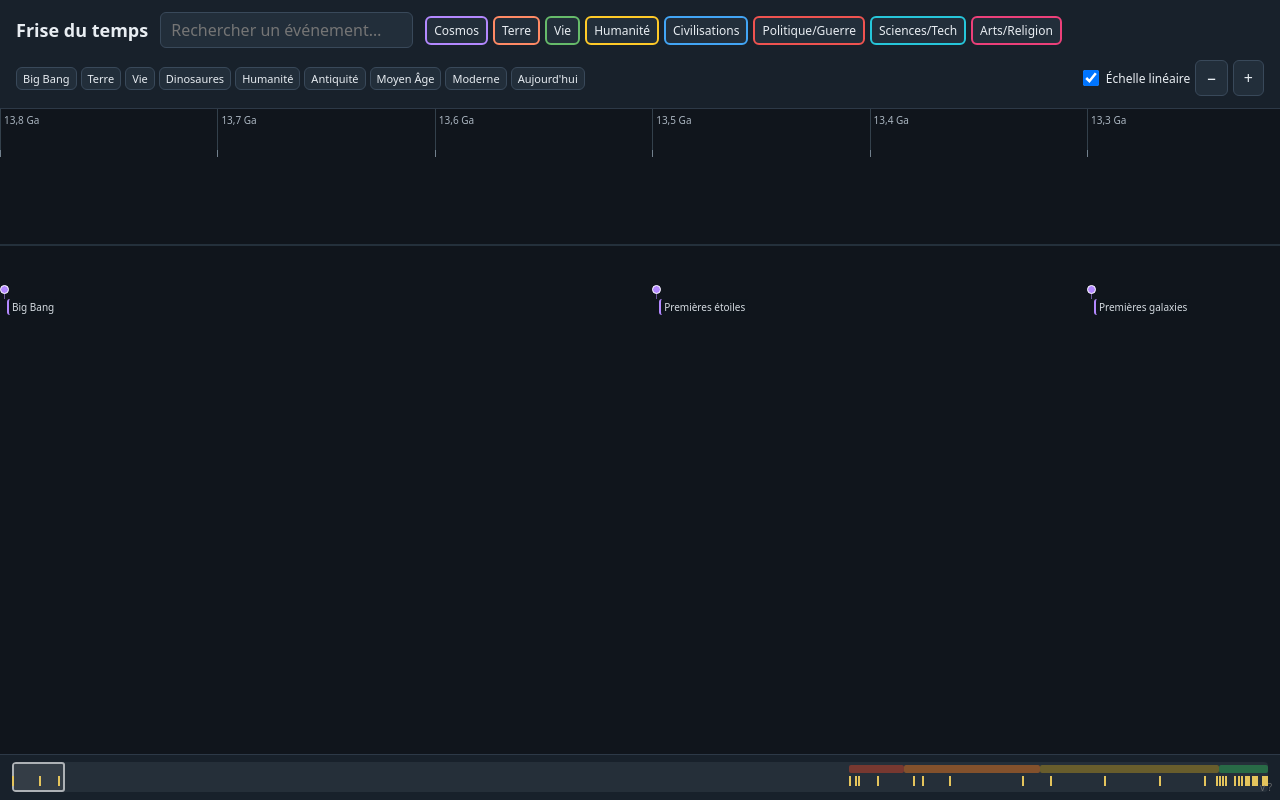
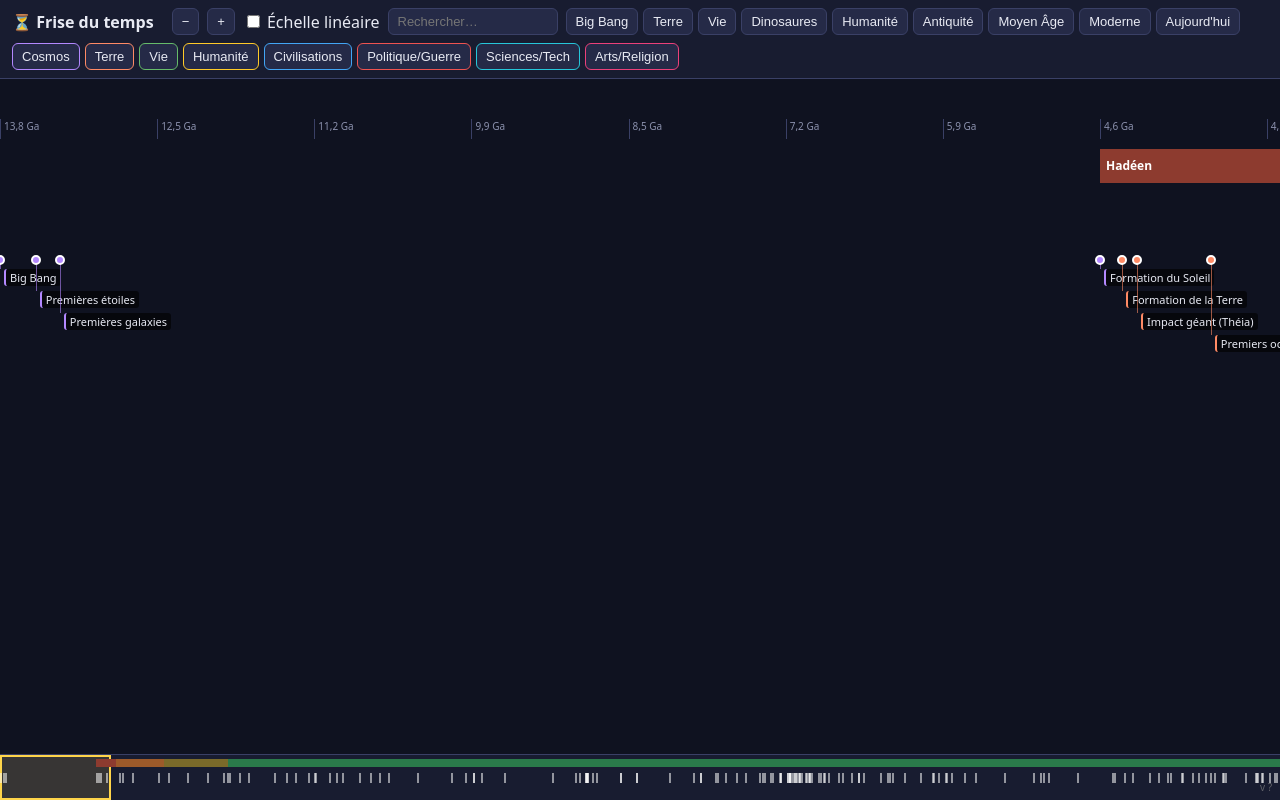
Before and after one commit to NotoriousBig62/Misc, a plain HTML site: page FriseDuTemps/index.html in a window 1280 px wide. Drawn offline with Linux system fonts and the light colour scheme; no server answers.

Commit message:
Restore timeline and load periods from periods.json

```diff
--- a/FriseDuTemps/index.html
+++ b/FriseDuTemps/index.html
@@ -1,35 +1,91 @@
-<!doctype html>
+<!DOCTYPE html>
 <html lang="fr">
 <head>
-<meta charset="utf-8">
+<meta charset="UTF-8">
 <meta name="viewport" content="width=device-width,initial-scale=1">
-<title>Frise du temps</title>
+<title>Frise du temps – du Big Bang à nos jours</title>
 <style>
-*{box-sizing:border-box}html,body{margin:0;height:100%;font-family:system-ui,-apple-system,Segoe UI,Roboto,sans-serif;background:#10151c;color:#e8edf2}body{display:flex;flex-direction:column;overflow:hidden}header{padding:12px 16px;background:#18212b;border-bottom:1px solid #2d3947;display:flex;align-items:center;gap:12px;flex-wrap:wrap}h1{font-size:18px;margin:0;font-weight:650}button,input{font:inherit;color:inherit;background:#222e3a;border:1px solid #39495a;border-radius:6px;padding:6px 10px}button{cursor:pointer}button:hover{background:#2c3d4e}input{min-width:190px}#filters{display:flex;gap:5px;flex-wrap:wrap}#filters button{font-size:12px;padding:4px 7px;border-width:2px}#filters button.off{opacity:.4;text-decoration:line-through}#controls{display:flex;gap:5px;align-items:center;margin-left:auto}#linearScale{width:16px;height:16px;min-width:0}label{font-size:12px;display:flex;align-items:center;gap:4px}#jump{display:flex;gap:4px;flex-wrap:wrap}#jump button{font-size:11px;padding:3px 6px}
-#view{position:relative;flex:1;overflow:auto;cursor:grab;background:#10151c;scrollbar-color:#506174 #18212b}#view.drag{cursor:grabbing}#tl{position:relative;height:100%;min-height:500px;background:linear-gradient(to bottom,transparent 0,transparent 135px,#24303b 135px,#24303b 137px,transparent 137px)}#axis{position:absolute;top:0;left:0;height:48px;border-bottom:1px solid #3b4855}#axis .tick{position:absolute;top:0;height:48px;border-left:1px solid #33404b;padding:4px 3px;font-size:10px;color:#aab5c0;white-space:nowrap}#axis .tick:before{content:"";position:absolute;bottom:0;left:-1px;height:7px;border-left:1px solid #72808d}
-.seg{position:absolute;top:52px;height:28px;border-radius:4px;border:1px solid #ffffff42;overflow:hidden;cursor:pointer;z-index:2;min-width:2px}.seg.row2{top:84px;height:25px}.seg.row3{top:113px;height:22px}.seg.row4{top:139px;height:20px}.segLabel{font-size:10px;white-space:nowrap;padding:2px 4px;display:block;text-shadow:0 1px 2px #000;pointer-events:none}.seg:hover{filter:brightness(1.25);z-index:5}
-.ev{position:absolute;top:0;z-index:4;cursor:pointer}.stem{position:absolute;left:4px;width:1px;background:var(--c);opacity:.55}.dot{position:absolute;left:0;width:9px;height:9px;border-radius:50%;background:var(--c);border:1px solid #fff}.lbl{position:absolute;left:7px;white-space:nowrap;font-size:10px;color:#d5dbe1;background:#10151ce8;padding:1px 3px;border-radius:3px;border-left:2px solid var(--c);max-width:180px;overflow:hidden;text-overflow:ellipsis}.ev:hover{z-index:7}.ev:hover .lbl,.ev.hl .lbl{color:white;background:#33404b;max-width:none}.ev.hl .dot{box-shadow:0 0 0 4px #ffffff50}
-#miniWrap{height:46px;background:#18212b;border-top:1px solid #2d3947;padding:7px 12px;flex:none}#mini{height:30px;position:relative;background:#252f39;border-radius:4px;overflow:hidden}.m{position:absolute;top:3px;height:8px;opacity:.8;border-radius:2px}.e{position:absolute;top:14px;width:2px;height:10px;background:#e4c45c}.win{position:absolute;top:0;height:100%;border:2px solid #fff9;background:#ffffff12;cursor:grab;min-width:12px;border-radius:3px}.win.dragging{cursor:grabbing}#panel{display:none;position:fixed;right:16px;top:76px;width:min(360px,calc(100vw - 32px));max-height:65vh;overflow:auto;background:#202b36;border:1px solid #465565;border-radius:10px;padding:14px;z-index:12;box-shadow:0 10px 35px #0009}#panel h2{font-size:16px;margin:0 0 6px}#panel p{font-size:13px;line-height:1.45;margin:5px 0}#imgTip{display:none;position:fixed;z-index:20;width:min(320px,80vw);background:#202b36;border:1px solid #607080;border-radius:8px;padding:7px;pointer-events:none;box-shadow:0 8px 28px #0009}#imgTip .imageArea{height:180px;display:flex;align-items:center;justify-content:center;font-size:12px;color:#b9c5d0}#imgTip img{max-width:100%;max-height:100%;object-fit:contain}#imgTip .caption{font-size:12px;font-weight:600;padding-top:4px}#out{display:none}
+:root{--bg:#0f1220;--panel:#181c30;--txt:#e8eaf3;--mut:#8b91ad;--line:#3a4066}
+*{box-sizing:border-box}
+body{margin:0;background:var(--bg);color:var(--txt);font-family:system-ui,Segoe UI,Arial,sans-serif;height:100vh;display:flex;flex-direction:column;overflow:hidden}
+header{padding:8px 12px;background:var(--panel);display:flex;flex-wrap:wrap;gap:8px;align-items:center;border-bottom:1px solid var(--line)}
+header h1{font-size:16px;margin:0 10px 0 0}
+button,input{background:#252a47;color:var(--txt);border:1px solid var(--line);border-radius:6px;padding:5px 9px;font-size:13px;cursor:pointer}
+button:hover{background:#343b66}
+button.off{opacity:.35}
+input{cursor:text;width:170px}
+#jump,#filters{display:flex;flex-wrap:wrap;gap:5px}
+#view{flex:1;position:relative;overflow-x:scroll;overflow-y:hidden;cursor:grab}
+#view.drag{cursor:grabbing}
+#tl{position:relative;height:100%}
+.seg{position:absolute;top:70px;height:34px;line-height:34px;font-size:12px;padding:0 6px;white-space:nowrap;overflow:visible;border-right:1px solid #0008;color:#fff;font-weight:600;cursor:pointer;user-select:none}
+.seg .segLabel{position:sticky;left:0;display:block;width:100%;height:100%;overflow:hidden;white-space:nowrap}
+.row2{top:106px;height:26px;line-height:26px;font-size:11px;opacity:.85}
+.row3{top:134px;height:24px;line-height:24px;font-size:11px;opacity:.7}
+.row4{top:160px;height:22px;line-height:22px;font-size:11px;opacity:.7}
+#axis{position:absolute;top:40px;left:0;right:0;height:26px}
+.tick{position:absolute;top:0;font-size:10px;color:var(--mut);border-left:1px solid var(--line);padding-left:3px;height:20px}
+.ev{position:absolute;width:0}
+.ev .dot{position:absolute;left:-5px;width:10px;height:10px;border-radius:50%;border:2px solid #fff;cursor:pointer;background:var(--c)}
+.ev .stem{position:absolute;left:0;width:1px;background:var(--c);opacity:.6}
+.ev .lbl{position:absolute;left:4px;font-size:11px;white-space:nowrap;cursor:pointer;background:#0009;padding:1px 4px;border-radius:3px;border-left:2px solid var(--c)}
+.ev.hl .dot{box-shadow:0 0 0 4px #ffd54a}
+.ev:hover{z-index:5}
+#mini{height:46px;background:var(--panel);border-top:1px solid var(--line);position:relative;cursor:pointer;user-select:none;-webkit-user-select:none;touch-action:none}
+#mini .m{position:absolute;top:4px;height:8px}
+#mini .e{position:absolute;top:18px;width:2px;height:10px;background:#fff8}
+#win{position:absolute;top:0;bottom:0;border:2px solid #ffd54a;background:#ffd54a22;pointer-events:auto;cursor:grab;user-select:none;-webkit-user-select:none;touch-action:none}
+#win.dragging{cursor:grabbing}
+#panel{position:fixed;right:12px;bottom:60px;width:340px;max-width:90vw;background:var(--panel);border:1px solid var(--line);border-radius:10px;padding:14px;display:none;box-shadow:0 8px 30px #0009;z-index:20}
+#panel h2{margin:0 0 4px;font-size:17px}
+#panel .d{color:#ffd54a;font-size:13px;margin-bottom:8px}
+#panel .c{font-size:11px;color:var(--mut);margin-bottom:6px}
+#panel p{margin:0;font-size:13px;line-height:1.45}
+#panel .x{position:absolute;top:6px;right:8px}
+#imgTip{position:fixed;display:none;width:max-content;max-width:min(260px,calc(100vw - 24px));padding:6px;background:var(--panel);border:1px solid var(--line);border-radius:8px;box-shadow:0 6px 20px #000a;z-index:40;pointer-events:none}
+#imgTip .imageArea{min-width:180px;min-height:54px;display:flex;align-items:center;justify-content:center;color:var(--mut);font-size:11px}
+#imgTip img{display:block;max-width:100%;max-height:190px;object-fit:contain;border-radius:4px}
+#imgTip .caption{margin-top:5px;font-size:11px;line-height:1.3;color:var(--txt);white-space:normal}
 </style>
 </head>
 <body>
 <header>
-<h1>Frise du temps</h1>
-<input id="q" placeholder="Rechercher un événement…" aria-label="Rechercher">
+<h1>⏳ Frise du temps</h1>
+<button id="zo">−</button><button id="zi">+</button><button id="out" style="display:none">Dézoomer</button>
+<label><input id="linearScale" type="checkbox" style="width:auto;cursor:pointer"> Échelle linéaire</label>
+<input id="q" placeholder="Rechercher…">
+<div id="jump"></div>
 <div id="filters"></div>
-<div id="jump"></div>
-<div id="controls"><label><input id="linearScale" type="checkbox" checked>Échelle linéaire</label><button id="zo" title="Zoom arrière">−</button><button id="zi" title="Zoom avant">+</button><button id="out">Retour</button></div>
 </header>
+<div id="view"><div id="tl"><div id="axis"></div></div></div>
+<div id="mini"><div id="win"></div></div>
+<div id="panel"><button class="x" onclick="panel.style.display='none'">✕</button><div class="c" id="pc"></div><h2 id="pt"></h2><div class="d" id="pd"></div><p id="pp"></p></div>
 <div id="loadError" role="alert" style="display:none;position:fixed;inset:12px 12px auto;background:#7b2525;color:#fff;padding:12px;border-radius:8px;z-index:30"></div>
-<div id="view"><div id="tl"><div id="axis"></div></div></div>
-<div id="miniWrap"><div id="mini"><div id="win" class="win"></div></div></div>
-<div id="panel"><h2 id="pt"></h2><p id="pc"></p><p id="pd"></p><p id="pp"></p></div>
-<div id="imgTip"><div class="imageArea"></div><div class="caption"></div></div>
+<div id="imgTip" aria-hidden="true"><div class="imageArea">Chargement…</div><div class="caption"></div></div>
+
 <script>
-const NOW=2026, START=13.8e9, TOTAL=30000;
-let zoom=1,linearScale=true,focusOverride=false;
-const Ga=x=>x*1e9,Ma=x=>x*1e6,ka=x=>x*1e3,Y=x=>NOW-x;
-const SCALE=[[13.8e9,4.6e9,9000],[4.6e9,541e6,7500],[541e6,66e6,4500],[66e6,0,9000]];
+/* Dates en "années avant aujourd'hui (BP)" ; l'an 2026 = 0.
+   Pour une année calendaire Y : bp = 2026 - Y */
+const NOW=2026;
+const Y=y=>NOW-y;
+const Ma=x=>x*1e6, Ga=x=>x*1e9, ka=x=>x*1e3;
+
+/* Échelle non linéaire par segments : [bp_debut(ancien), bp_fin(récent), largeur_px] */
+const SCALE=[
+ [Ga(13.8),Ga(4.6),1100],
+ [Ga(4.6),Ga(0.541),1500],
+ [Ma(541),Ma(66),1500],
+ [Ma(66),Ma(2.58),1300],
+ [Ma(2.58),Ma(12e-3),1300],
+ [Ma(12e-3),Y(-3000),1300],
+ [Y(-3000),Y(500),1400],
+ [Y(500),Y(1500),1300],
+ [Y(1500),Y(1800),1300],
+ [Y(1800),0,2600]
+];
+const TOTAL=SCALE.reduce((a,s)=>a+s[2],0);
+const START=SCALE[0][0];
+let zoom=1,linearScale=false,focusOverride=false;
 function pos(bp){
  if(linearScale&&!focusOverride){
   if(bp>START)return 0;
```
